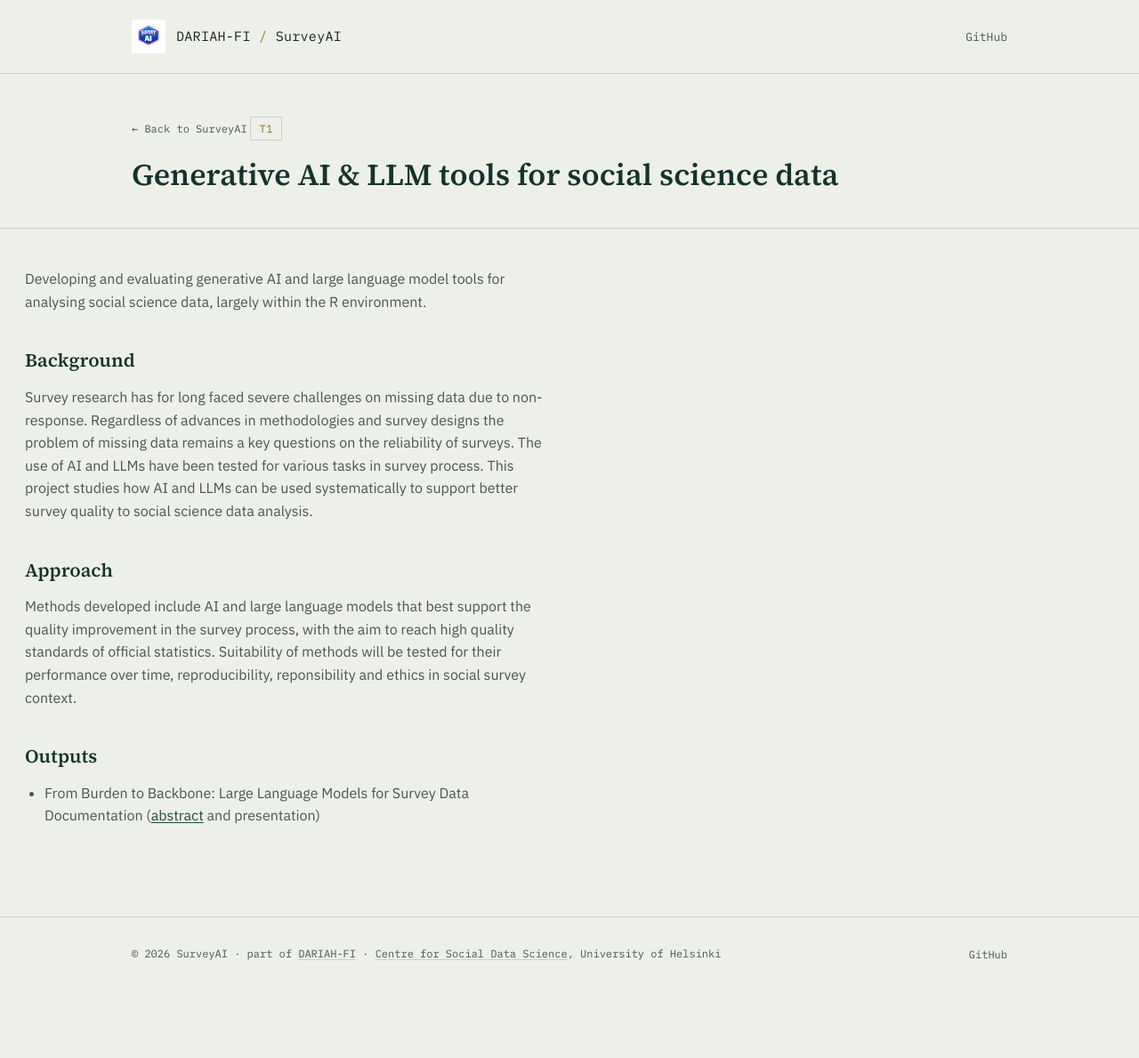
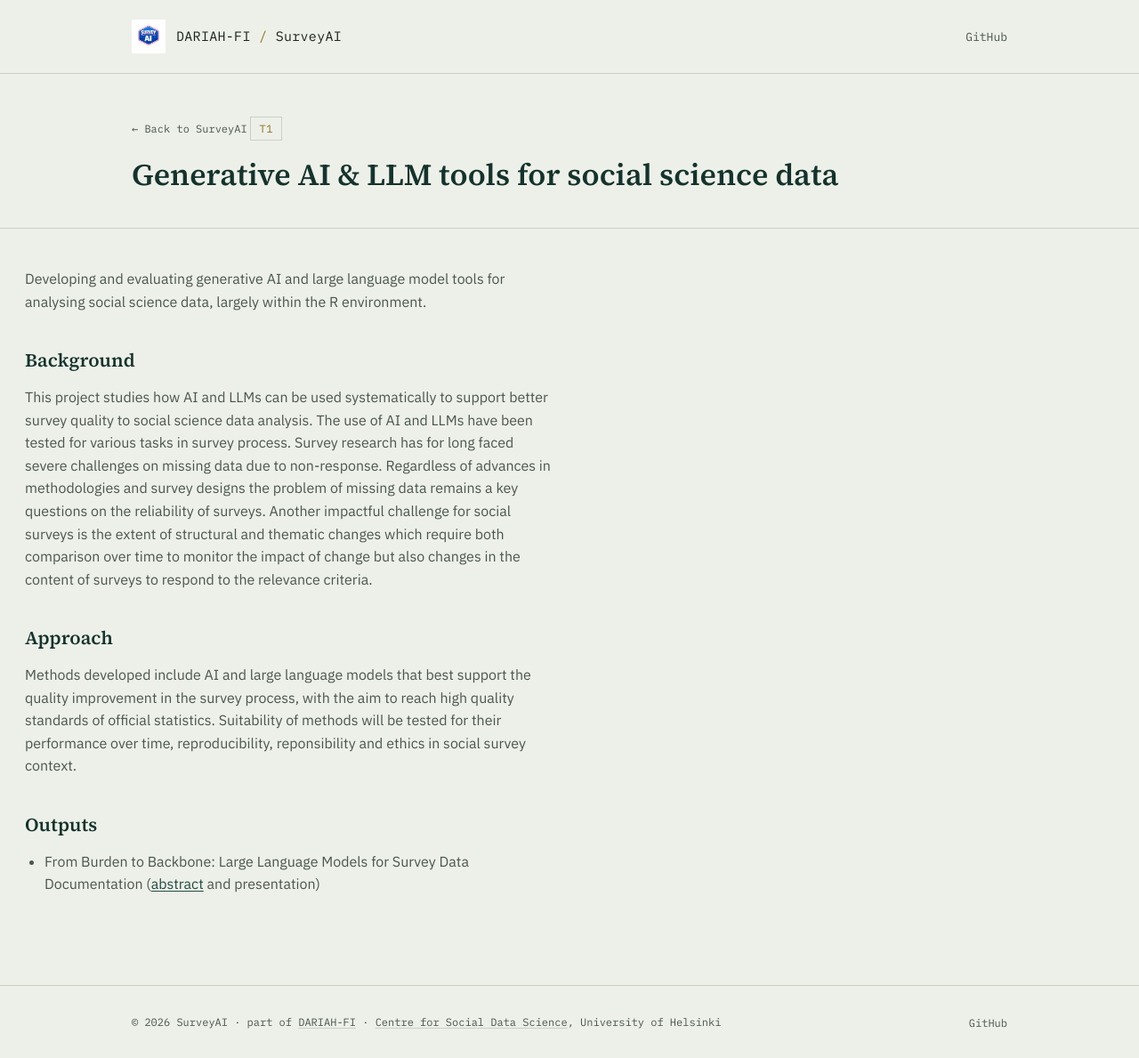
Before and after one commit to DARIAH-FI-SurveyAI/surveyai-site, a Jekyll site: the page built from t1.md, in a window 1280 px wide. Shown: the whole page at 89% size. Built offline with Jekyll 4.4.1, drawn with Linux system fonts in a browser that asks for light colours; before the commit the page ends 1113 px from its top, so only the background shows below that.

Commit message:
Update t1.md

```diff
--- a/t1.md
+++ b/t1.md
@@ -11,12 +11,16 @@ analysing social science data, largely within the R environment.
 
 ## Background
 
-Survey research has for long faced severe challenges on missing data due to
-non-response. Regardless of advances in methodologies and survey designs the
-problem of missing data remains a key questions on the reliability of surveys.
-The use of AI and LLMs have been tested for various tasks in survey process.
 This project studies how AI and LLMs can be used systematically to support
-better survey quality to social science data analysis.
+better survey quality to social science data analysis. The use of AI and LLMs
+have been tested for various tasks in survey process. Survey research has for
+long faced severe challenges on missing data due to non-response. Regardless
+of advances in methodologies and survey designs the problem of missing data
+remains a key questions on the reliability of surveys. Another impactful
+challenge for social surveys is the extent of structural and thematic changes
+which require both comparison over time to monitor the impact of change but
+also changes in the content of surveys to respond to the relevance criteria.
+
 
 ## Approach
 
```
